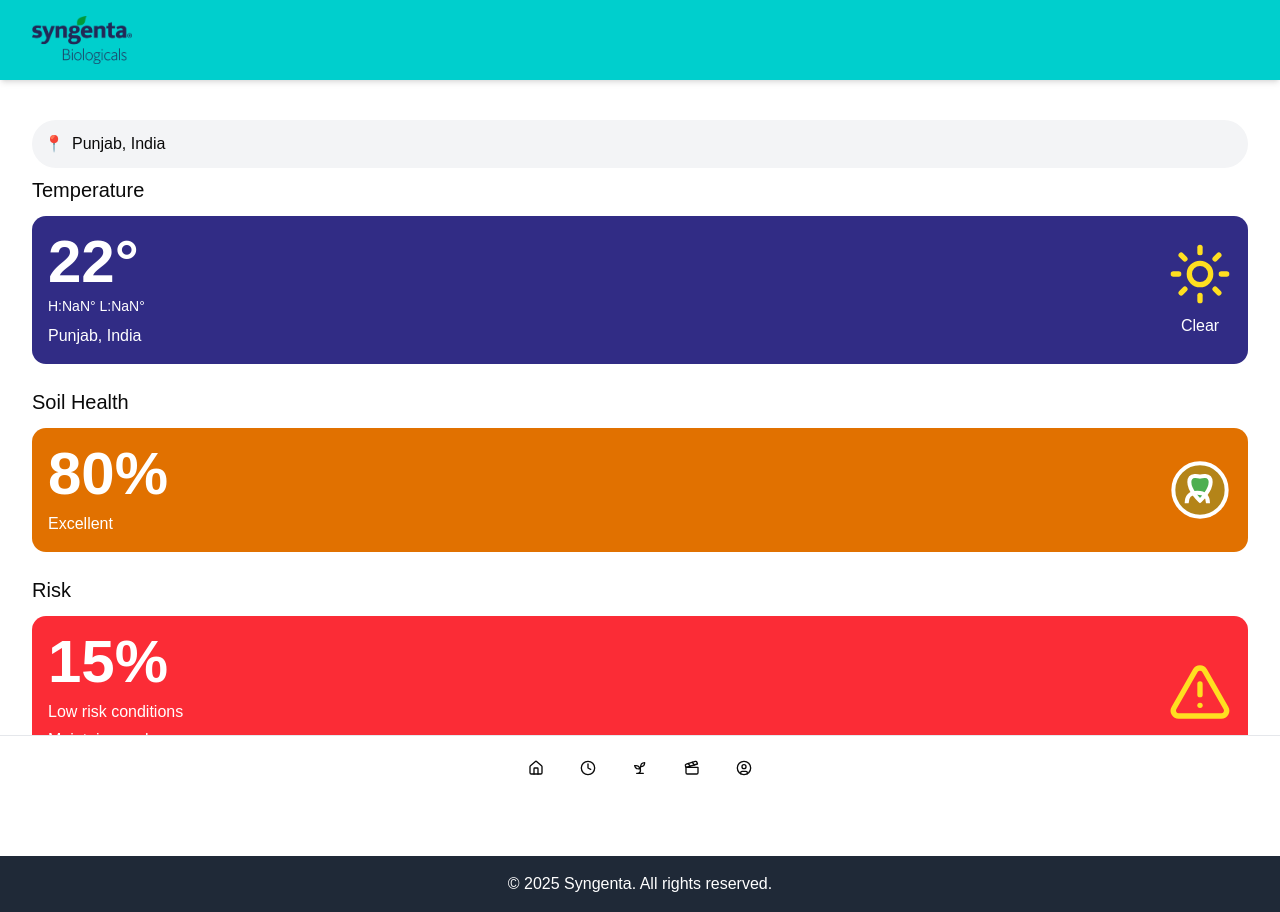
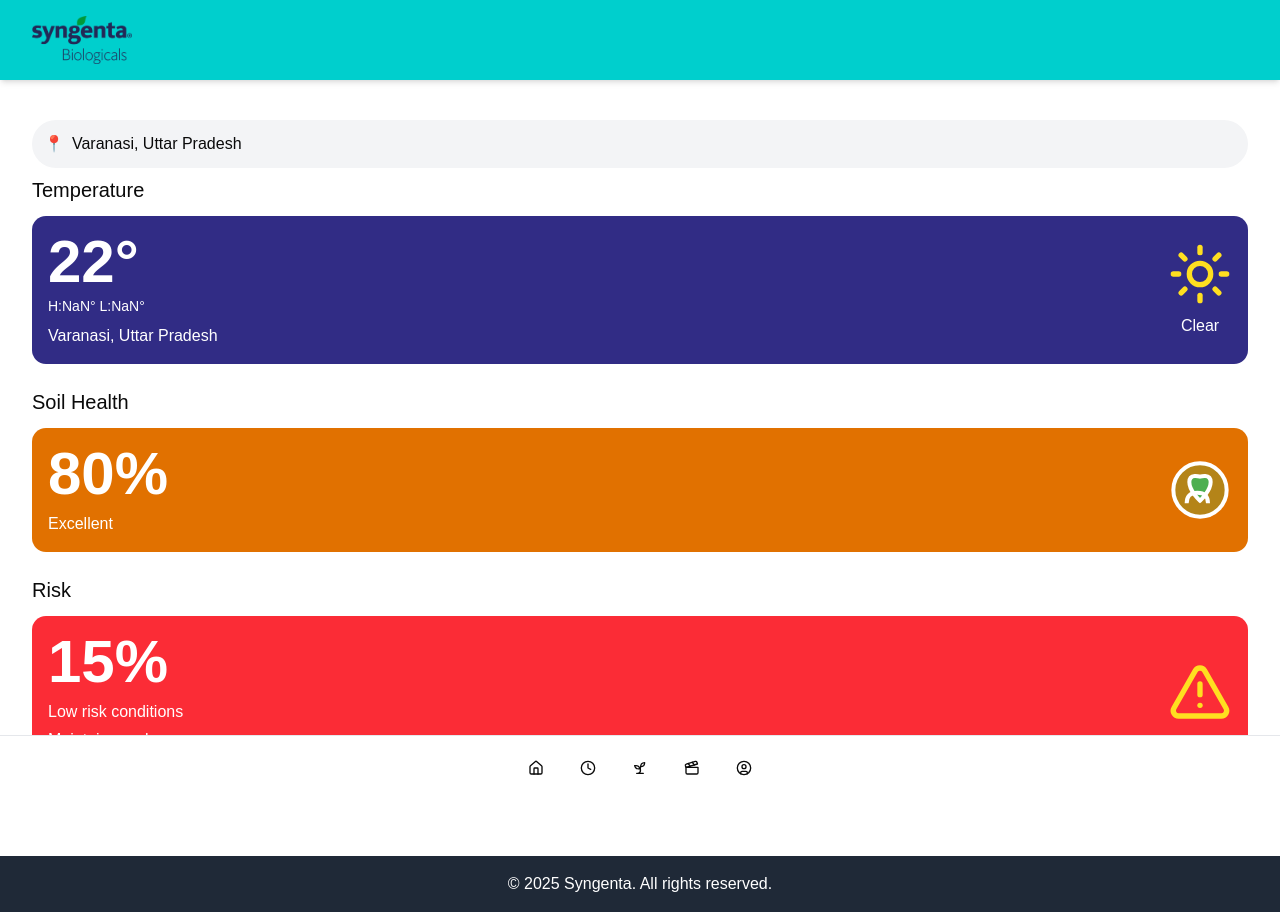
Before and after one commit to XiaoSunXS/starthack_syngenta, a Next.js app: page / in a window 1280 px wide. Built offline with nearby package versions, Linux system fonts and the light colour scheme; no server answers.

Commit message:
refactor: use farmer's location from json

```diff
--- a/src/app/components/SummrySection.tsx
+++ b/src/app/components/SummrySection.tsx
@@ -3,14 +3,22 @@ import { AlertTriangle } from "lucide-react";
 import { Soil, Weather } from '../helpers/types';
 import { calculateRiskLevel, getWeatherIcon } from "./WeatherUtils";
 
-export const SummarySection = ({ weatherData, soilData }: { weatherData: Weather[], soilData?: Soil }) => {
+export const SummarySection = ({
+  weatherData,
+  soilData,
+  farmerLocation = "Punjab, India" // Default to Punjab, India if no location provided
+}: {
+  weatherData: Weather[],
+  soilData?: Soil,
+  farmerLocation?: string
+}) => {
   if (!weatherData || weatherData.length === 0) {
     return <div>No weather data available</div>;
   }
 
   const currentWeather = weatherData[0];
   const riskData = calculateRiskLevel(weatherData);
-console.log({riskData})
+
   return (
     <div className="px-4 py-6 space-y-6">
       {/* Location Search */}
@@ -18,9 +26,9 @@ console.log({riskData})
         <span className="mr-2 text-gray-500">📍</span>
         <input
           type="text"
-          placeholder="Punjab, India"
+          placeholder="Location"
           className="bg-transparent w-full outline-none"
-          value="Punjab, India"
+          value={farmerLocation}
           readOnly
         />
       </div>
@@ -34,7 +42,7 @@ console.log({riskData})
             <div className="text-sm mt-1">
               H:{Math.round(currentWeather.temperatureMax)}° L:{Math.round(currentWeather.temperatureMin)}°
             </div>
-            <div className="mt-2">Punjab, India</div>
+            <div className="mt-2">{farmerLocation}</div>
           </div>
           <div className="text-center">
             <div className="flex flex-col items-center">
@@ -92,7 +100,7 @@ console.log({riskData})
 };
 
 // Helper function to determine weather condition based on API data
-function getWeatherCondition(weather) {
+function getWeatherCondition(weather: Weather) {
   const { precipitation, cloudCover, temperature } = weather;
 
   if (precipitation > 10) return "Heavy Rain";
--- a/src/app/page.tsx
+++ b/src/app/page.tsx
@@ -1,7 +1,6 @@
 "use client";
 
 import { useEffect, useState } from "react";
-import { AnalysisSection } from "./components/AnalysisSection";
 import { SummarySection } from "./components/SummrySection";
 import { fetchWeatherData } from './helpers/getData';
 import { Soil, Weather } from './helpers/types';
@@ -11,27 +10,39 @@ import { fetchSoilData } from "./helpers/getMockData";
 const FarmRiskDashboard = () => {
   // State management
   const [location, setLocation] = useState(CHHATTISGARH_LOCATION); // Default: Chhattisgarh
-
   const [weatherData, setWeatherData] = useState<Weather[]>([]);
   const [soilData, setSoilData] = useState<Soil>();
-
+  const [farmerLocation, setFarmerLocation] = useState<string>("Punjab, India");
   const [loading, setLoading] = useState(true);
-  const [activeTab, setActiveTab] = useState("weather");
 
   // Load data when component mounts
   useEffect(() => {
     const loadData = async () => {
       setLoading(true);
       try {
+        // Fetch weather and soil data
         const [weather, soil] = await Promise.all([
           fetchWeatherData(),
           fetchSoilData(),
         ]);
 
-        console.log('weather', weather);
-        console.log('soil', soil);
         setWeatherData(weather);
         setSoilData(soil);
+
+        // Fetch farmer data
+        try {
+          const response = await fetch("/api/users");
+          if (response.ok) {
+            const data = await response.json();
+            if (data && data.farmers && data.farmers.length > 0) {
+              // Set the farmer location
+              setFarmerLocation(data.farmers[0].location);
+            }
+          }
+        } catch (error) {
+          console.error("Error fetching farmer data:", error);
+          // Keep default location if farmer data fetch fails
+        }
       } catch (error) {
         console.error("Error fetching data:", error);
       } finally {
@@ -39,7 +50,6 @@ const FarmRiskDashboard = () => {
       }
     };
     loadData();
-    console.log('post loadData, location:', location);
   }, [location]);
 
   if (loading) {
@@ -51,10 +61,11 @@ const FarmRiskDashboard = () => {
   }
 
   return (
-      <SummarySection
-        soilData={soilData}
-        weatherData={weatherData}
-      />
+    <SummarySection
+      soilData={soilData}
+      weatherData={weatherData}
+      farmerLocation={farmerLocation}
+    />
   );
 };
 
```
